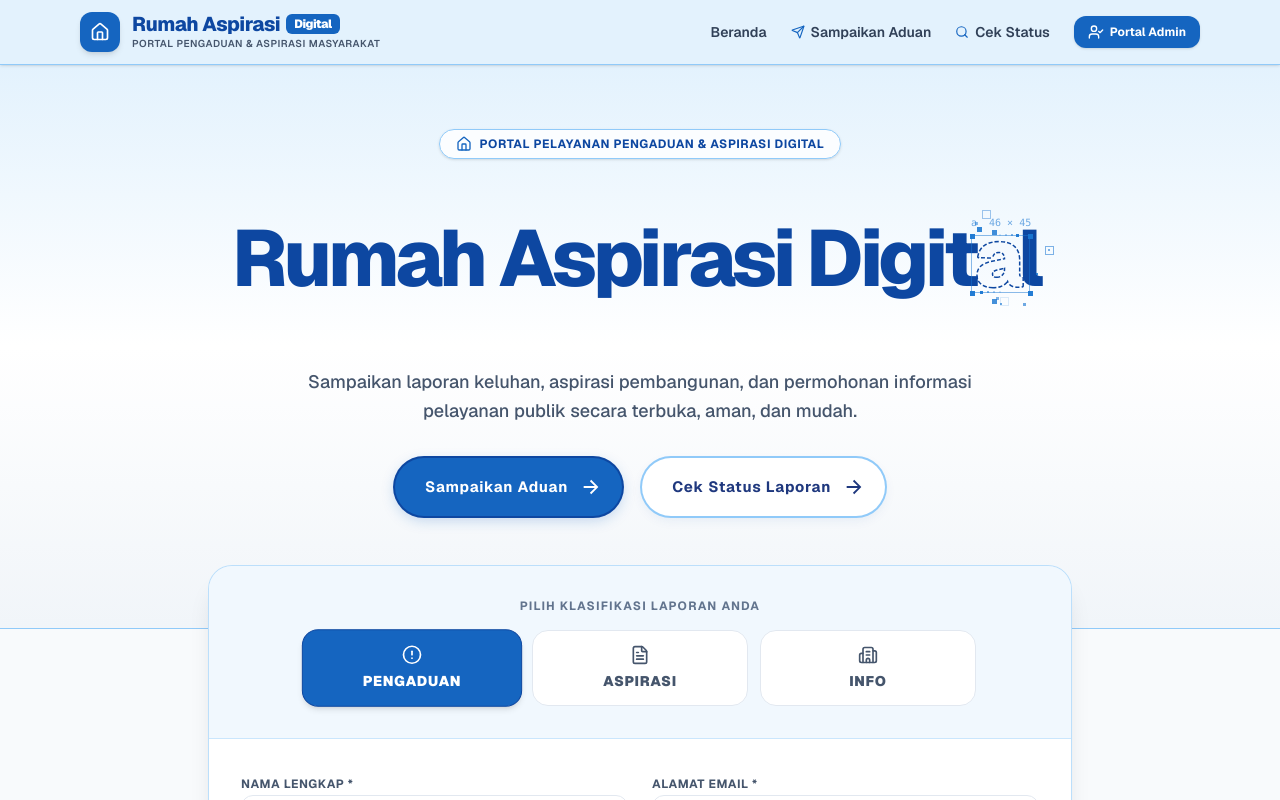
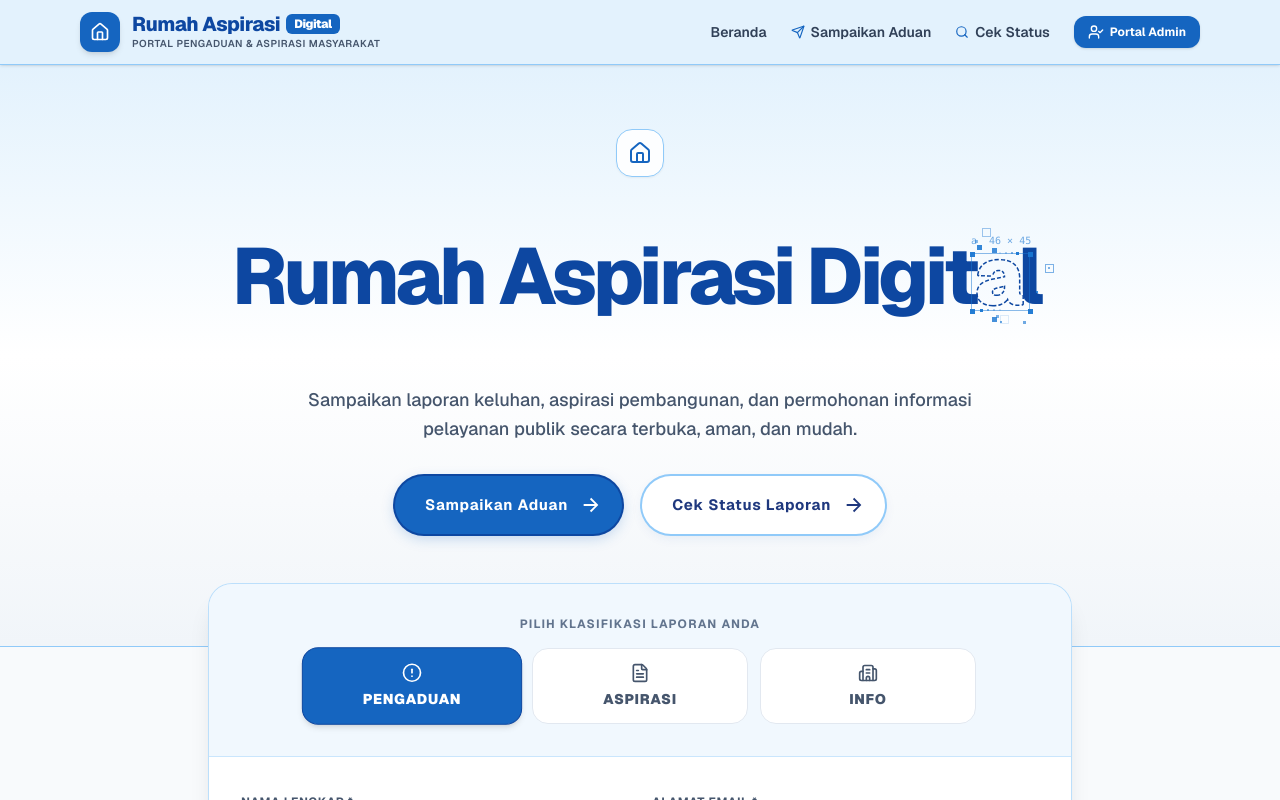
Before and after one commit to wirayudanadaa/rumah-aspirasi-digital, a Next.js app: page / in a window 1280 px wide. Shown: the top 800 px of the page. Built offline with nearby package versions, Linux system fonts and the light colour scheme; no server answers.

Commit message:
feat(ui): replace top text badge with balanced house logo emblem on homepage

```diff
--- a/src/app/page.tsx
+++ b/src/app/page.tsx
@@ -68,9 +68,8 @@ export default function Home() {
         {/* 2. HERO SECTION */}
         <section className="bg-gradient-to-b from-[#E3F2FD] via-white to-slate-100 border-b border-[#90CAF9] pt-16 pb-28 px-4 relative overflow-hidden">
           <div className="max-w-4xl mx-auto text-center space-y-4 z-10 relative">
-            <div className="inline-flex items-center gap-2 bg-white/80 border border-[#90CAF9] px-4 py-1.5 rounded-full text-[#0D47A1] text-xs font-bold uppercase tracking-wider shadow-sm">
-              <HomeIcon className="w-4 h-4 text-[#1565C0]" />
-              Portal Pelayanan Pengaduan & Aspirasi Digital
+            <div className="inline-flex items-center justify-center w-12 h-12 bg-white/90 border border-[#90CAF9] rounded-2xl text-[#1565C0] shadow-xs hover:shadow-sm hover:scale-105 transition-all">
+              <HomeIcon className="w-6 h-6 text-[#1565C0]" />
             </div>
 
             <h1 className="sr-only">Rumah Aspirasi Digital</h1>
```
